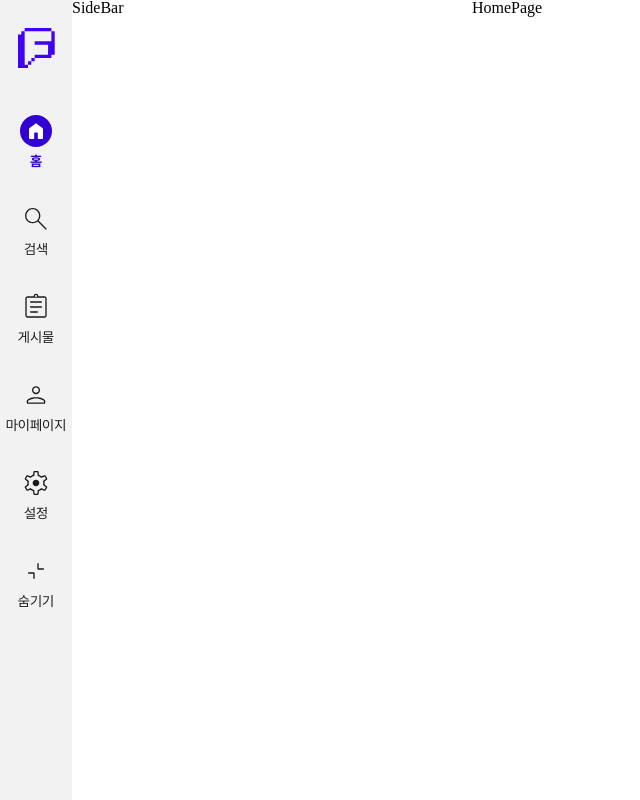
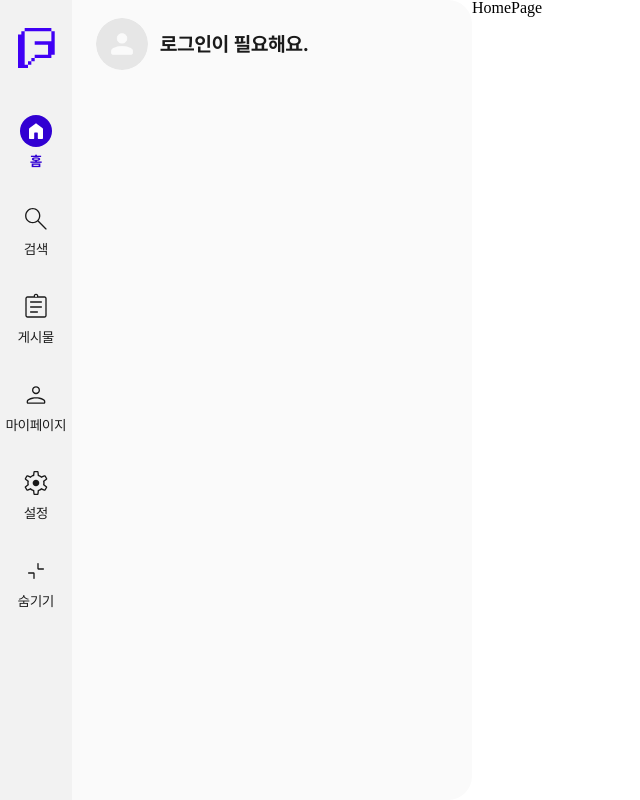
Before and after one commit to Friends77/FRI-FRONT, a React (Vite) app: page / in a window 1280 px wide. Shown: the whole page, without its empty margins (0-640 px from the left). Built offline with nearby package versions, Linux system fonts and the light colour scheme; no server answers.

Commit message:
feat: 비로그인 상태 구현

```diff
--- /dev/null
+++ b/src/apis/user/index.ts
@@ -0,0 +1,8 @@
+import AuthAxios from '@/apis/@core/authInstance';
+import { IProfileResponse } from '@/types/user';
+
+export const getProfile = async () => {
+  const response = await AuthAxios.get<IProfileResponse>('/api/user/profile');
+
+  return response.data;
+};
--- a/src/components/layout/SideBar/SideBar.styled.ts
+++ b/src/components/layout/SideBar/SideBar.styled.ts
@@ -6,9 +6,32 @@ export const Wrapper = styled.aside<{ $isOpen: boolean }>`
   left: 72px;
   width: 400px;
   height: 100%;
-  background-color: ${({ theme }) => theme.colors.White};
+  background-color: ${({ theme }) => theme.colors.Gray_100};
   transform: ${({ $isOpen }) =>
     $isOpen ? 'translateX(0)' : 'translateX(-100%)'};
   transition: transform 0.3s ease;
+  border-top-right-radius: 24px;
+  border-bottom-right-radius: 24px;
   z-index: 888;
 `;
+
+export const Header = styled.section`
+  padding: 18px 24px 14px;
+`;
+
+export const ProfileContent = styled.div`
+  display: flex;
+  align-items: center;
+  gap: 12px;
+`;
+
+export const ProfileImg = styled.img`
+  width: 52px;
+  height: 52px;
+  border-radius: 999px;
+`;
+
+export const Nickname = styled.p`
+  ${({ theme }) => theme.typo.T1_B}
+  color: ${({ theme }) => theme.colors.Gray_1000}
+`;
--- a/src/components/layout/SideBar/index.tsx
+++ b/src/components/layout/SideBar/index.tsx
@@ -1,11 +1,41 @@
-import { useRecoilValue } from 'recoil';
+import { useRecoilState, useRecoilValue } from 'recoil';
 import * as Styled from './SideBar.styled';
 import isSideBarOpenAtom from '@/recoil/layout/isSideBarOpen';
+import defaultProfileImg from '@/assets/images/defaultProfile.png';
+import { useProfile } from '@/hooks/user/useProfile';
+import profileAtom from '@/recoil/user/profile';
+import { useEffect } from 'react';
 
 const SideBar = () => {
+  const { data } = useProfile();
   const isSideBarOpen = useRecoilValue(isSideBarOpenAtom);
+  const [profile, setProfile] = useRecoilState(profileAtom);
 
-  return <Styled.Wrapper $isOpen={isSideBarOpen}>SideBar</Styled.Wrapper>;
+  useEffect(() => {
+    if (data) {
+      setProfile(data);
+    }
+  }, [data, setProfile]);
+  return (
+    <Styled.Wrapper $isOpen={isSideBarOpen}>
+      <Styled.Header>
+        {profile ? (
+          <Styled.ProfileContent>
+            <Styled.ProfileImg src={profile?.imageUrl} alt="profile image" />
+            <Styled.Nickname>{profile?.nickname}</Styled.Nickname>
+          </Styled.ProfileContent>
+        ) : (
+          <Styled.ProfileContent>
+            <Styled.ProfileImg
+              src={defaultProfileImg}
+              alt="기본 프로필 이미지"
+            />
+            <Styled.Nickname>로그인이 필요해요.</Styled.Nickname>
+          </Styled.ProfileContent>
+        )}
+      </Styled.Header>
+    </Styled.Wrapper>
+  );
 };
 
 export default SideBar;
--- /dev/null
+++ b/src/constants/@queryKeys/index.ts
@@ -0,0 +1,3 @@
+export const USER_KEYS = Object.freeze({
+  PROFILE: (id: number) => ['profile', id],
+});
--- a/src/hooks/auth/useLogout.ts
+++ b/src/hooks/auth/useLogout.ts
@@ -1,6 +1,7 @@
 import { logout } from '@/apis/auth';
 import accessTokenAtom from '@/recoil/auth/accessToken';
 import isLoggedInAtom from '@/recoil/auth/isLoggedIn';
+import profileAtom from '@/recoil/user/profile';
 import { useMutation } from '@tanstack/react-query';
 import { useCookies } from 'react-cookie';
 import { useRecoilState, useSetRecoilState } from 'recoil';
@@ -8,6 +9,7 @@ import { useRecoilState, useSetRecoilState } from 'recoil';
 export const useLogout = () => {
   const [accessToken, setAccessToken] = useRecoilState(accessTokenAtom);
   const setIsLoggedIn = useSetRecoilState(isLoggedInAtom);
+  const setProfile = useSetRecoilState(profileAtom);
   const [, , removeCookie] = useCookies(['isLoggedIn']);
 
   return useMutation({
@@ -16,6 +18,7 @@ export const useLogout = () => {
       removeCookie('isLoggedIn');
       setAccessToken(null);
       setIsLoggedIn(false);
+      setProfile(null);
     },
   });
 };
--- /dev/null
+++ b/src/hooks/user/useProfile.ts
@@ -0,0 +1,17 @@
+import { getProfile } from '@/apis/user';
+import { USER_KEYS } from '@/constants/@queryKeys';
+import accessTokenAtom from '@/recoil/auth/accessToken';
+import { getMemberIdFromToken } from '@/utils/token';
+import { useQuery } from '@tanstack/react-query';
+import { useRecoilValue } from 'recoil';
+
+export const useProfile = () => {
+  const accessToken = useRecoilValue(accessTokenAtom);
+  const memberId = getMemberIdFromToken(accessToken);
+
+  return useQuery({
+    queryKey: USER_KEYS.PROFILE(memberId),
+    queryFn: getProfile,
+    enabled: !!memberId,
+  });
+};
--- /dev/null
+++ b/src/recoil/user/profile/atom.ts
@@ -0,0 +1,9 @@
+import { Profile } from '@/types/user';
+import { atom } from 'recoil';
+
+const profileAtom = atom<null | Profile>({
+  key: 'profile',
+  default: null,
+});
+
+export default profileAtom;
--- /dev/null
+++ b/src/recoil/user/profile/index.ts
@@ -0,0 +1,3 @@
+import profileAtom from './atom';
+
+export default profileAtom;
--- /dev/null
+++ b/src/types/user/index.ts
@@ -0,0 +1,41 @@
+export interface Location {
+  latitude: number;
+  longitude: number;
+}
+
+export interface InterestTag {
+  id: number;
+  name: 'string';
+  type: 'SUBJECT' | 'REGION';
+  image: 'string';
+}
+
+export interface IProfileResponse {
+  nickname: string;
+  email: string;
+  birth: string;
+  gender: 'MAN' | 'WOMAN' | 'ETC';
+  location: Location;
+  selfDescription: string;
+  mbti:
+    | 'INFP'
+    | 'ISFP'
+    | 'INTP'
+    | 'ISTP'
+    | 'ENFP'
+    | 'ESFP'
+    | 'ENTP'
+    | 'ESTP'
+    | 'INFJ'
+    | 'ISFJ'
+    | 'INTJ'
+    | 'ISTJ'
+    | 'ENFJ'
+    | 'ESFJ'
+    | 'ENTJ'
+    | 'ESTJ';
+  interestTag: InterestTag[];
+  imageUrl: 'string';
+}
+
+export type Profile = IProfileResponse;
--- /dev/null
+++ b/src/utils/token/index.ts
@@ -0,0 +1,9 @@
+export const getMemberIdFromToken = (accessToken: string | null) => {
+  if (!accessToken) return null;
+
+  const payload = accessToken.split('.')[1];
+  // Base64 디코딩 후 JSON 파싱
+  const decodedPayload = JSON.parse(atob(payload));
+
+  return decodedPayload.memberId;
+};
```
